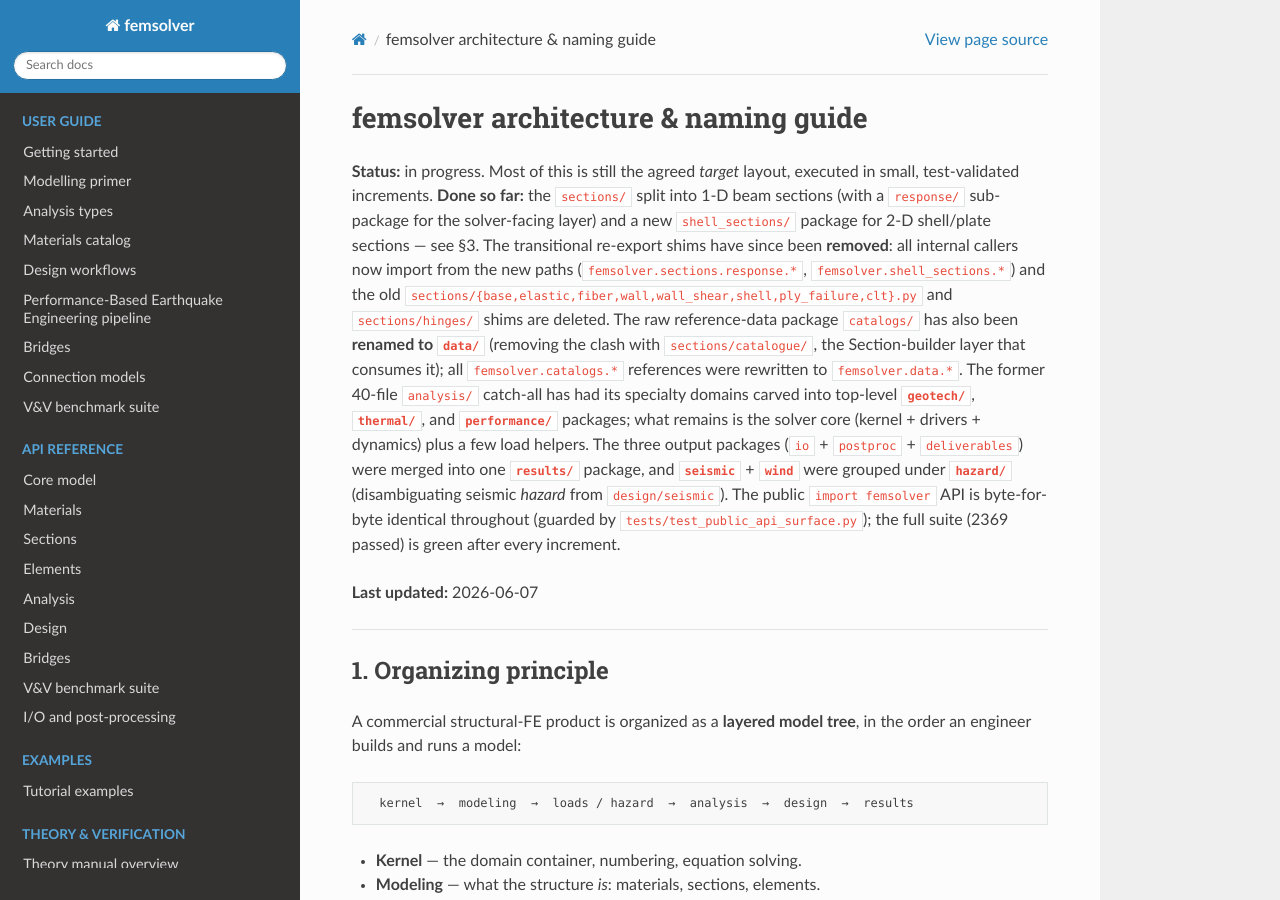
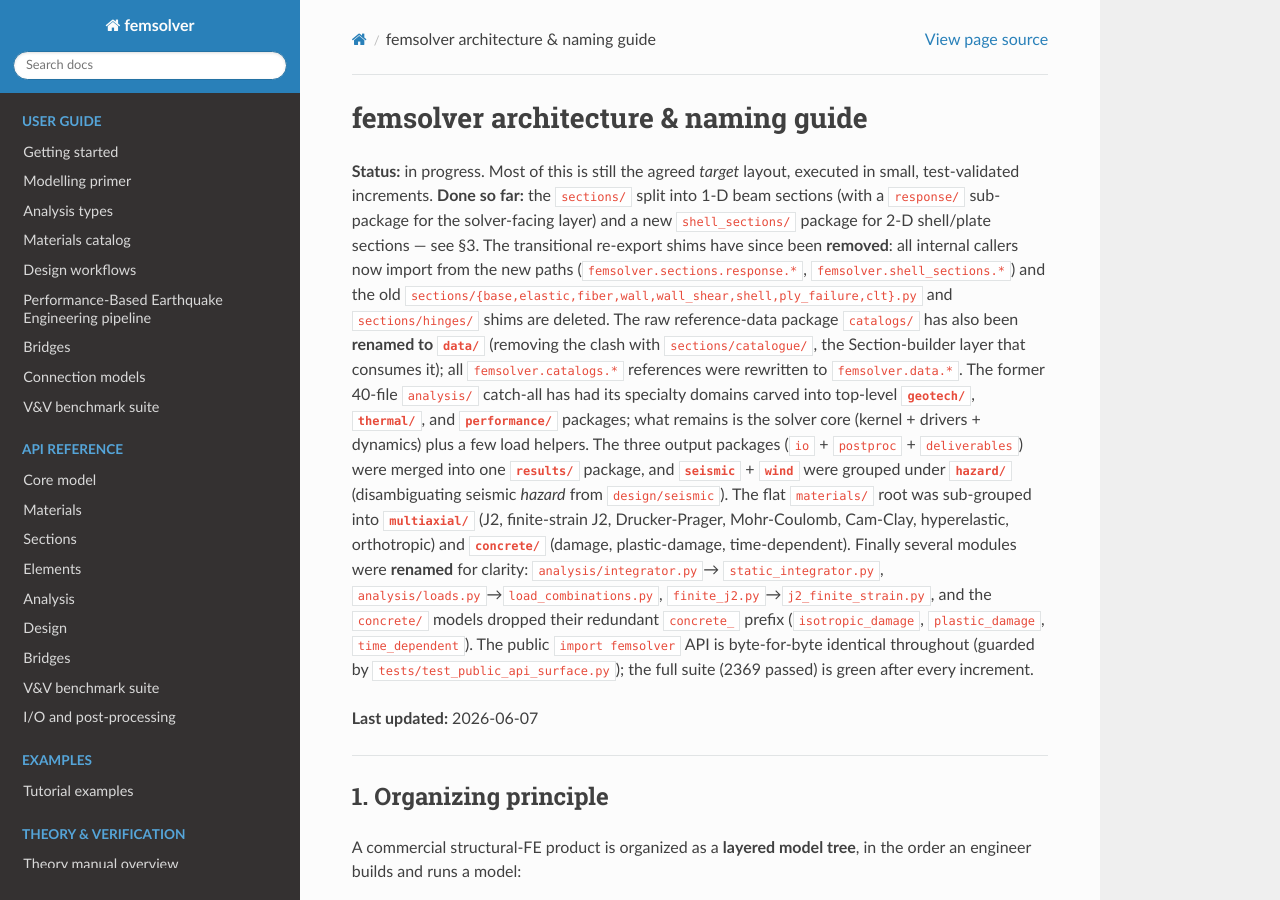
Before and after one commit to maheshsurla-structural/fem_solver, a Sphinx documentation site: the page built from docs/source/architecture.md, in a window 1280 px wide and 900 px high. Built offline with Sphinx 7.4.7 and the Read the Docs theme 3.1.0, drawn with Linux system fonts in a browser that asks for light colours.

Commit message:
docs(architecture): record materials sub-grouping + module renames
Co-Authored-By: Claude Opus 4.8 <noreply@anthropic.com>

```diff
--- a/docs/source/architecture.md
+++ b/docs/source/architecture.md
@@ -18,7 +18,15 @@ carved into top-level **`geotech/`**, **`thermal/`**, and
 drivers + dynamics) plus a few load helpers. The three output packages
 (`io` + `postproc` + `deliverables`) were merged into one **`results/`**
 package, and **`seismic`** + **`wind`** were grouped under **`hazard/`**
-(disambiguating seismic *hazard* from `design/seismic`).
+(disambiguating seismic *hazard* from `design/seismic`). The flat
+`materials/` root was sub-grouped into **`multiaxial/`** (J2, finite-strain
+J2, Drucker-Prager, Mohr-Coulomb, Cam-Clay, hyperelastic, orthotropic) and
+**`concrete/`** (damage, plastic-damage, time-dependent). Finally several
+modules were **renamed** for clarity: `analysis/integrator.py`→
+`static_integrator.py`, `analysis/loads.py`→`load_combinations.py`,
+`finite_j2.py`→`j2_finite_strain.py`, and the `concrete/` models dropped
+their redundant `concrete_` prefix (`isotropic_damage`, `plastic_damage`,
+`time_dependent`).
 The public `import femsolver` API is byte-for-byte identical throughout
 (guarded by `tests/test_public_api_surface.py`); the full suite (2369
 passed) is green after every increment.
```
